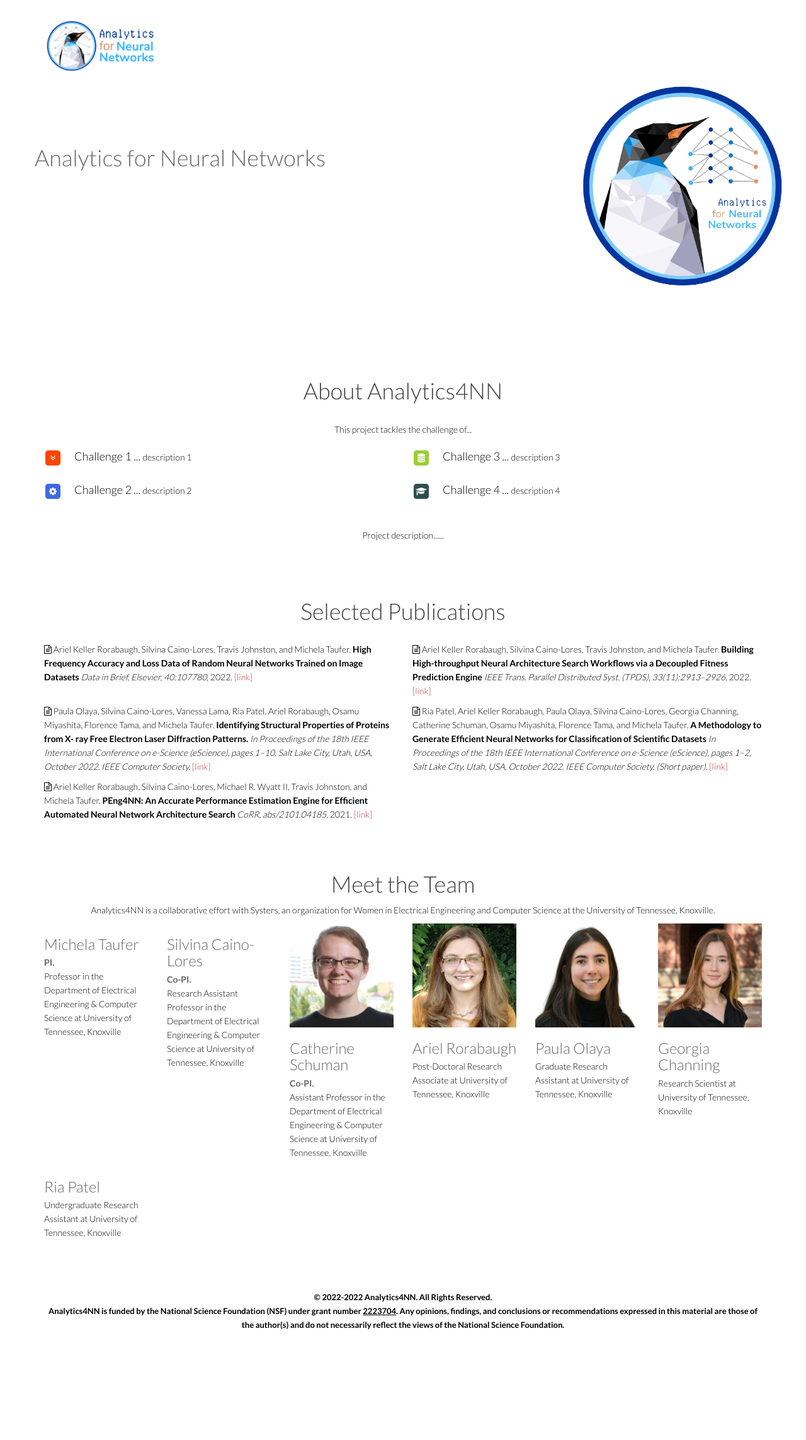
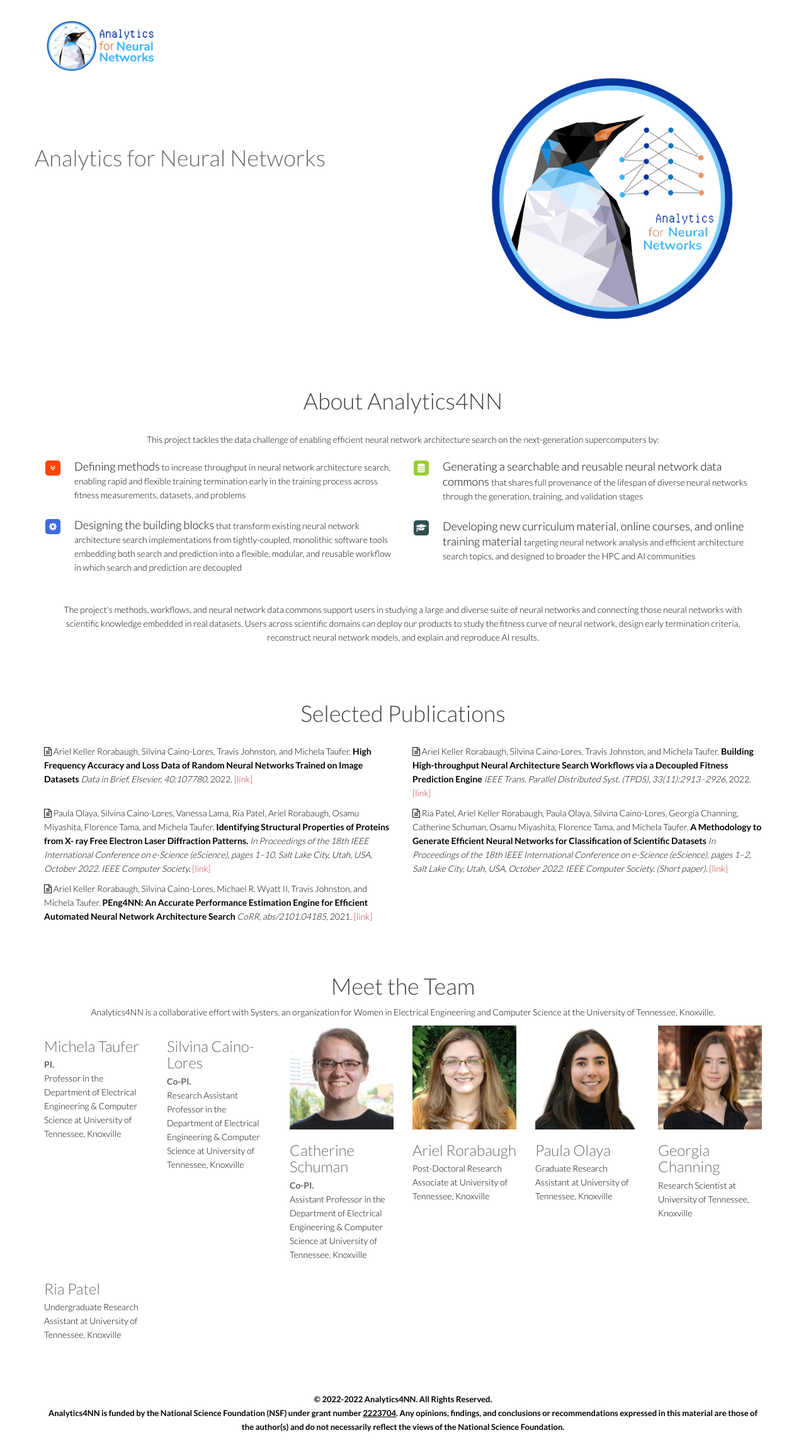
Before and after one commit to analytics4neuralnetworks/analytics4neuralnetworks.github.io, a Jekyll site: the page built from index.html, in a window 1280 px wide. Shown: the whole page at 63% size. Built offline with Jekyll 4.4.1, drawn with Linux system fonts in a browser that asks for light colours; before the commit the page ends 2124 px from its top, so only the background shows below that.

Commit message:
Added descriptions and fixed logo responsiveness

```diff
--- a/css/main.css
+++ b/css/main.css
@@ -618,8 +618,10 @@ ul.sub-menu {
     height: auto;
     display: block;
     float: right;
-    margin-right: -22px;
-    margin-top: -15px;
+    margin-top: 35px;
+    margin-right: 55px;
+    margin-bottom: 25px;
+    margin-left: 25px;
 }
 
 .animate-in .slider-name {
--- a/index.html
+++ b/index.html
@@ -27,7 +27,6 @@ permalink: /
     </div>
     <div class="preloader"><i class="fa fa-sun-o fa-spin"></i></div>
 </section>
-<!--/#home-slider-->
 
 <section id="services">
     <div class="container">
@@ -35,7 +34,7 @@ permalink: /
             <div class="row">
                 <h1 class="padding-top bold title text-center">About Analytics4NN</h1>
                 <div class="text-center" style="padding: 20px">
-                    This project tackles the challenge of...
+                    This project tackles the data challenge of enabling efficient neural network architecture search on the next-generation supercomputers by:
                 </div>
                 <div class="col-md-6">
                     <div class="testimonial">
@@ -47,8 +46,10 @@ permalink: /
                                 </span>
                             </div>
                             <div class="media-body">
-                                <span style="font-size: 18px">Challenge 1 ... </span>
-                                description 1
+                                <span style="font-size: 18px">Defining methods</span>
+                                to increase throughput in neural network architecture search, enabling rapid and flexible training termination
+                                early in the training process across fitness measurements, datasets, and problems
+                                <!-- description 1 -->
                             </div>
                         </div>
                         <div class="media wow scaleIn" data-wow-duration="500ms" data-wow-delay="300ms">
@@ -59,8 +60,11 @@ permalink: /
                                 </span>
                             </div>
                             <div class="media-body">
-                                <span style="font-size: 18px">Challenge 2 ... </span>
-                                description 2
+                                <span style="font-size: 18px">Designing the building blocks</span>
+                                that transform existing neural network architecture search implementations from tightly-coupled, monolithic
+                                software tools embedding both search and prediction into a flexible, modular, and reusable workflow in which
+                                search and prediction are decoupled
+                                <!-- description 2 -->
                             </div>
                         </div>
                     </div>
@@ -75,8 +79,9 @@ permalink: /
                                 </span>
                             </div>
                             <div class="media-body">
-                                <span style="font-size: 18px">Challenge 3 ... </span>
-                                description 3
+                                <span style="font-size: 18px">Generating a searchable and reusable neural network data commons </span>
+                                that shares full provenance of the lifespan of diverse neural networks through the generation, training, and validation stages
+                                <!-- description 3 -->
                             </div>
                         </div>
                         <div class="media wow scaleIn" data-wow-duration="500ms" data-wow-delay="300ms">
@@ -87,22 +92,19 @@ permalink: /
                                 </span>
                             </div>
                             <div class="media-body">
-                                <span style="font-size: 18px">Challenge 4 ... </span>
-                                description 4
+                                <span style="font-size: 18px">Developing new curriculum material, online courses, and online training material </span>
+                                targeting neural network analysis and efficient architecture search topics, and designed to broader the HPC and AI communities
+                                <!-- description 4 -->
                             </div>
                         </div>
                     </div>
                 </div>
             </div>
             <div class="text-center" style="padding: 20px">
-                Project description......
-                <!-- The project's harnessed knowledge of molecular structures' transformations at runtime can be used
-                to steer simulations to more promising areas of the simulation space, identify the data that
-                should be written to congested parallel file systems, and index generated data for retrieval
-                and post-simulation analysis. Supported by this knowledge, molecular dynamics workflows such as
-                replica exchange simulations, Markov state models, and the string method with swarms of trajectories
-                can be executed <i>from the outside</i> (i.e., without reengineering the molecular dynamics
-                code) -->
+                The project's methods, workflows, and neural network data commons support users in studying a large and diverse suite of neural
+                networks and connecting those neural networks with scientific knowledge embedded in real datasets. Users across scientific domains
+                can deploy our products to study the fitness curve of neural network, design early termination criteria, reconstruct neural network
+                models, and explain and reproduce AI results.
             </div>
         </div><!--/#testimonial-container-->
     </div>
@@ -346,4 +348,3 @@ permalink: /
         </div>
     </div>
 </section>
-<!--/#team-->
```
